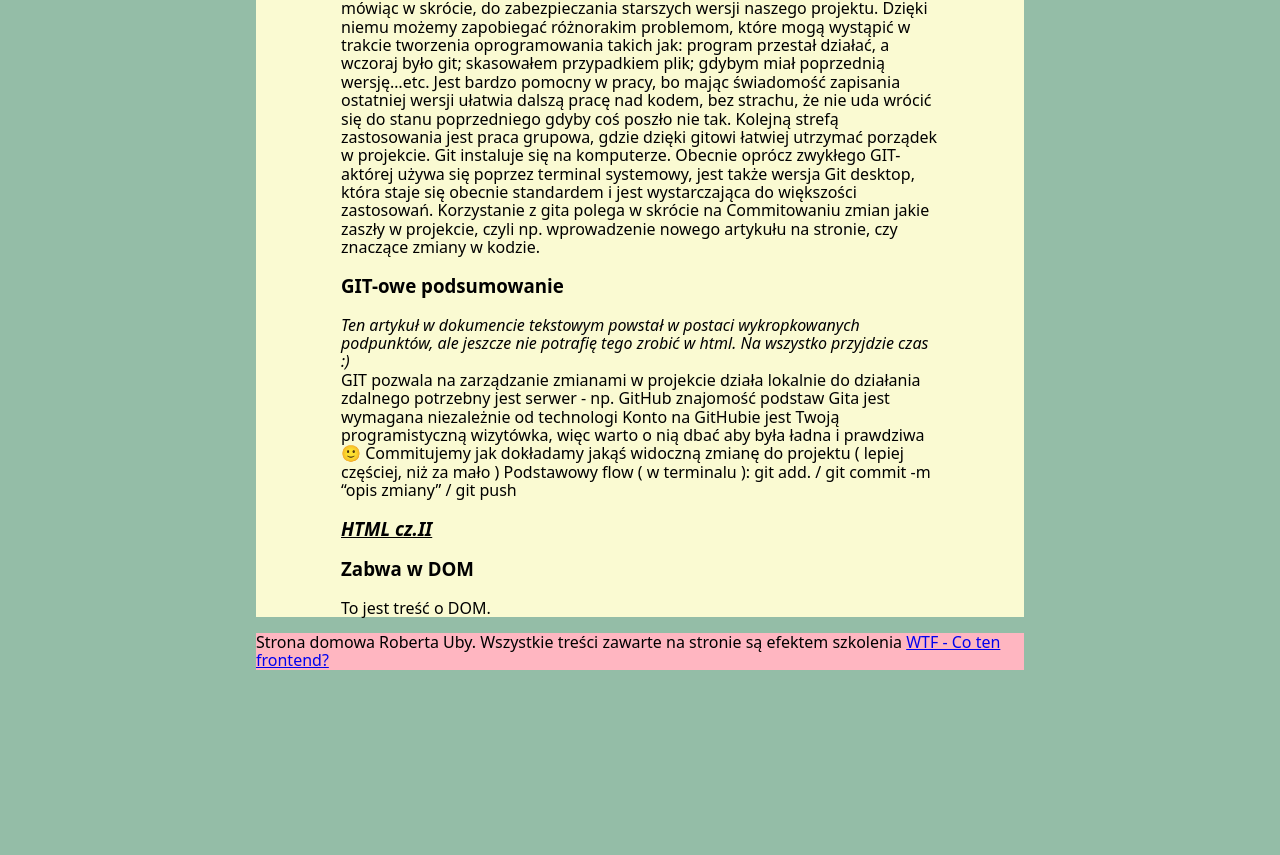
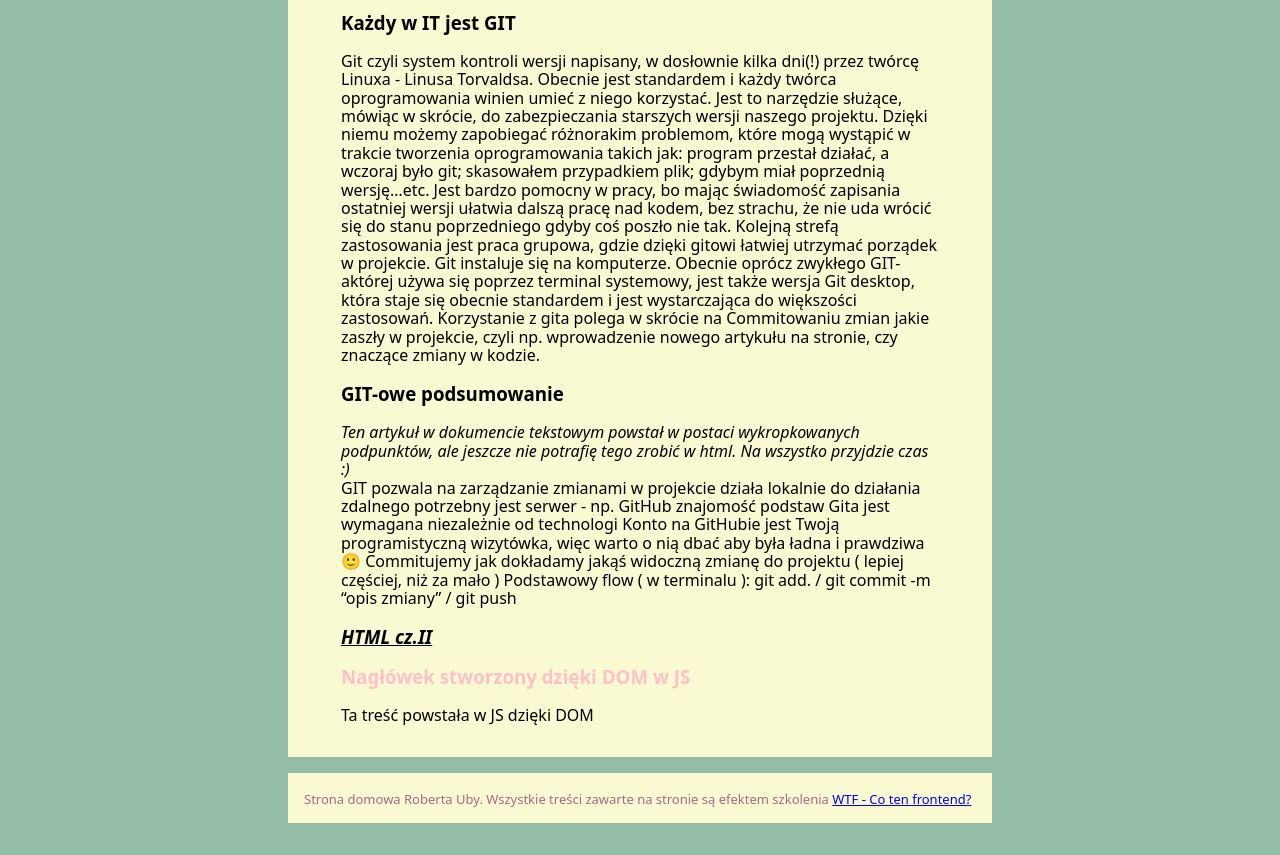
Before and after one commit to ubaRob/homepage, a plain HTML site: page index.html in a window 1280 px wide. Shown: the part 1505-2360 px from the top of the page. Before the commit the page ends 2217 px from the top, so only its background shows below. Drawn offline with Linux system fonts and the light colour scheme.

Commit message:
DOM & CSS experimental changes

```diff
--- a/index.html
+++ b/index.html
@@ -98,19 +98,21 @@
       </article>
       <article class="article">
         <h3 class="article__header dom-article__header--js">Zabwa w DOM</h3>
-        <p class="paragraph" class="article__content dom-article__content--js">To jest treść o DOM.</p>
+        <p class="paragraph article__content dom-article__content--js">To jest treść o DOM.</p>
       </article>
     </section>
 
-    <footer class="footer">
-      <p class="footer__content">Strona domowa Roberta Uby. Wszystkie treści zawarte na stronie są
-        efektem szkolenia <a href="https://cotenfrontend.pl" target="_blank">WTF - Co ten frontend?</a></p>
-
-    </footer>
+    <section class="section">
+      <footer class="footer">
+        <p class="footer__content">Strona domowa Roberta Uby. Wszystkie treści zawarte na stronie są
+          efektem szkolenia <a href="https://cotenfrontend.pl" target="_blank">WTF - Co ten frontend?</a></p>
+        <a class="footer__top-link" href="#top">Do góry🔝</a>
+      </footer>
+    </section>
 
 
   </main>
-  <a class="footer__top-link" href="#top">Do góry🔝</a>
+
   <script defer src="main.js"></script>
 </body>
 
--- a/main.js
+++ b/main.js
@@ -7,20 +7,17 @@ console.log(`Cześć! Nazywam się ${firstName} i mam ${age} lata :)`);
 
 const header = document.querySelector('.page-header__heading--js')
 
+console.log(header.innerHTML)
+header.innerHTML = "Robert Uba - strona domowa."
+
 const domHeader = document.querySelector('.dom-article__header--js')
+domHeader.innerHTML = "Nagłówek stworzony dzięki DOM w JS"
+console.log(domHeader.innerHTML)
 
-const domArticleContent = document.querySelector('.dom-article__content--js')
+const domContentArticle = document.querySelector('.dom-article__content--js')
+domContentArticle.innerHTML = 'Ta treść powstała w JS dzięki DOM'
+console.log(domContentArticle.innerHTML)
 
-console.log(domHeader.innerHTML)
-console.log(domArticleContent.innerHTML)
+//console.log(domHeader.style)
 
-domHeader.innerHTML = "Nagłówek napisany w JS"
-
-domArticleContent.innerHTML = "Ta treść została napisana przy pomocy DOM w JS<br> Pokolorwana również."
-
-console.log(header.innerHTML)
-
-console.log(domHeader.style)
-
-domHeader.style.color = 'red';
-domArticleContent.style.color = 'pink';
+domHeader.style.color = 'pink';
--- a/style.css
+++ b/style.css
@@ -2,11 +2,13 @@ html {
   box-sizing: border-box;
 }
 
-*,*:before,*:after {
+*,
+*:before,
+*:after {
   box-sizing: inherit;
 }
 
-.article{
+.article {
   width: 100%;
   max-width: 598px;
   margin: auto;
@@ -15,7 +17,8 @@ html {
 body {
   background: #94bda7;
   font-family: system-ui, -apple-system, BlinkMacSystemFont, 'Segoe UI', Roboto, Oxygen, Ubuntu, Cantarell, 'Open Sans', 'Helvetica Neue', sans-serif;
-  }
+  margin: 0 auto;
+}
 
 .czerwony {
   color: red;
@@ -27,19 +30,28 @@ body {
 }
 
 .footer {
-  background: lightpink;
-
-
+  font-size: small;
+  color: #a4698b;
+  margin: 0 auto;
+  display: inline-block;
 }
 
-.footer__top-link{
-  position: sticky;
+.footer__content {
+
+  margin:  auto;
+
+  width: 100%;
+  background: none !important;
+}
+
+.footer__top-link {
+  position: fixed;
   bottom: 16px;
   right: 16px;
   background: hotpink;
   border-radius: 5px;
   padding: 4px;
-  display:inline-block;
+
 }
 
 h1 #top {
@@ -74,7 +86,7 @@ h2 {
   background-color: #3d0fd3;
   padding: 16px;
   position: sticky;
-  top:0;
+  top: 0;
   margin: 0;
 
 }
@@ -111,6 +123,7 @@ h2 {
   width: 100%;
   max-width: 768px;
   margin: 0 auto;
+  padding: 16px;
 }
 
 
@@ -124,17 +137,31 @@ h2 {
   margin: 20px auto;
 }
 
-.paragraph{
+.page-header__heading{
+ padding: 16px;
+ background: lightgoldenrodyellow;
+ margin: 16px auto;
+ width: 768px;
+ max-width: 100%;
+}
 
+.paragraph {
+  width: 100%;
+  max-width: 598px;
+  margin: 16px auto;
 }
 
 .section {
   background: lightgoldenrodyellow;
+  padding: 16px;
+  margin: 16px;
 
 }
 
 .section__header {
-
+  width: 100%;
+  max-width: 598px;
+  margin: auto;
 }
 
 .test-div {
```
